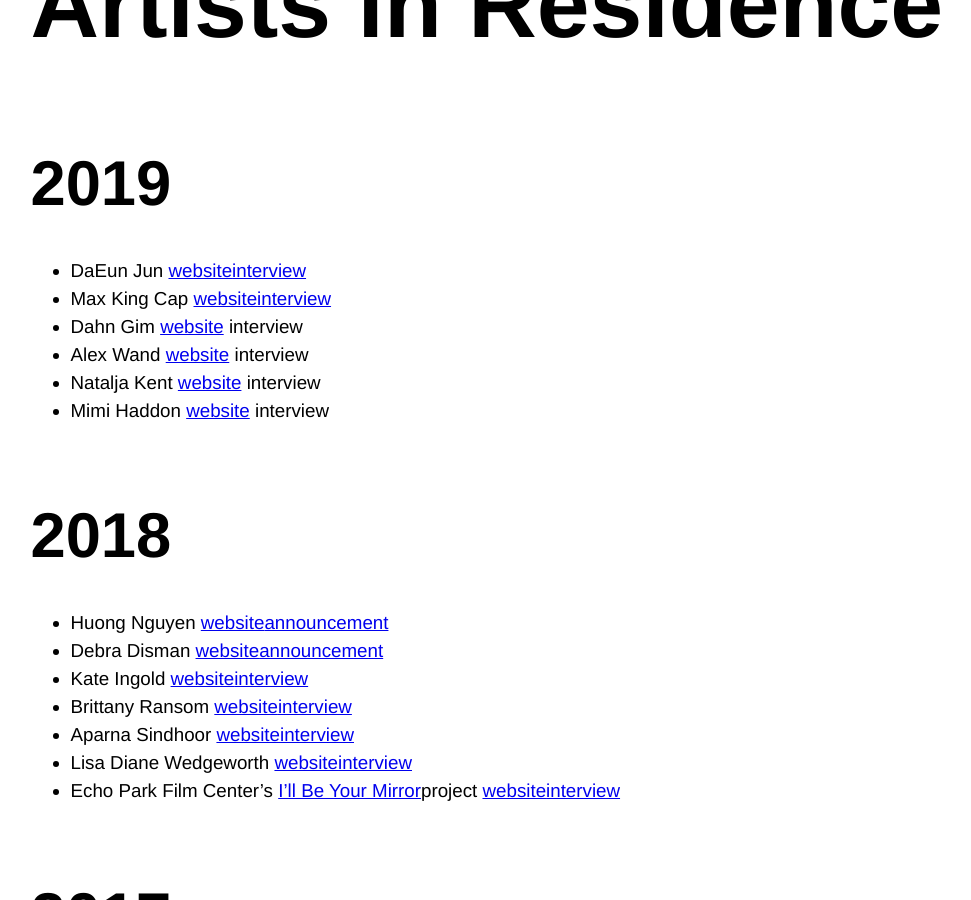
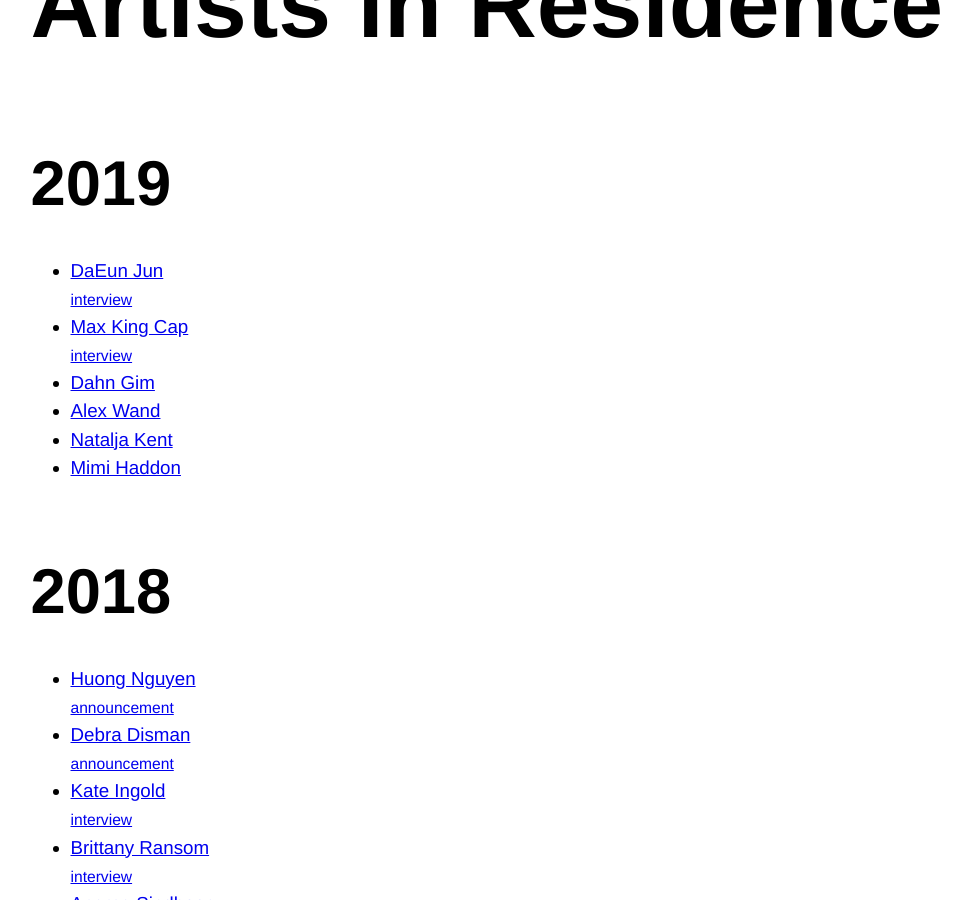
Before and after one commit to jimthoburn/artsamo, a Jekyll site: the page built from artists-camera-obscura-art-lab.md, in a window 1280 px wide and 900 px high, scrolled down 407 px. Shown: the whole window, without its empty margins (7-978 px from the left). Built offline with Jekyll 4.4.1, drawn with Linux system fonts in a browser that asks for light colours; some web fonts are replaced; some of the changed text lies outside the part shown.

Commit message:
Update artist pages

```diff
--- a/artists-camera-obscura-art-lab.md
+++ b/artists-camera-obscura-art-lab.md
@@ -6,45 +6,45 @@ title: Camera Obscura Art Lab, Artists in Residence
 
 ## 2019
 
-*   DaEun Jun [website](https://www.daeunjung.com/)[interview](https://www.santamonica.gov/blog/get-to-know-camera-obscura-art-lab-studio-resident-daeun-jung)
-*   Max King Cap [website](https://maxkingcap.com/home.html)[interview](https://www.santamonica.gov/blog/get-to-know-camera-obscura-art-lab-studio-resident-max-king-cap)
-*   Dahn Gim [website](http://cargocollective.com/dahngim/ABOUT) interview
-*   Alex Wand [website](http://www.alexwand.com/) interview
-*   Natalja Kent [website](http://www.nataljakent.com/) interview
-*   Mimi Haddon [website](https://mimihaddon.com/) interview
+*   [DaEun Jun](https://www.daeunjung.com/) <br /><small>[interview](https://www.santamonica.gov/blog/get-to-know-camera-obscura-art-lab-studio-resident-daeun-jung)</small>
+*   [Max King Cap](https://maxkingcap.com/home.html) <br /><small>[interview](https://www.santamonica.gov/blog/get-to-know-camera-obscura-art-lab-studio-resident-max-king-cap)</small>
+*   [Dahn Gim](http://cargocollective.com/dahngim/ABOUT)
+*   [Alex Wand](http://www.alexwand.com/)
+*   [Natalja Kent](http://www.nataljakent.com/)
+*   [Mimi Haddon](https://mimihaddon.com/)
 
 ## 2018
 
-*   Huong Nguyen [website](https://www.facebook.com/addictedtoshibori/)[announcement](https://www.santamonica.gov/press/2018/01/11/debra-disman-and-huong-nguyen-announced-as-next-studio-artists-in-residence-at-the-camera-obscura-art-lab)
-*   Debra Disman [website](http://debradisman.com)[announcement](https://www.santamonica.gov/press/2018/01/11/debra-disman-and-huong-nguyen-announced-as-next-studio-artists-in-residence-at-the-camera-obscura-art-lab)
-*   Kate Ingold [website](http://www.kateingold.com/FlatFile/)[interview](https://www.santamonica.gov/blog/q-a-with-artist-kate-ingold)
-*   Brittany Ransom [website](https://www.brittanyransom.com/)[interview](https://www.santamonica.gov/blog/artist-in-residence-brittany-ransom-creates-3d-objects-to-interrogate-socioecological-form-function)
-*   Aparna Sindhoor [website](http://www.navarasa.org/)[interview](https://www.santamonica.gov/blog/resident-artist-aparna-sindhoor-wants-you-to-fall-in-love-with-dance)
-*   Lisa Diane Wedgeworth [website](https://www.lisadianewedgeworth.com/)[interview](https://www.santamonica.gov/blog/artist-in-residence-lisa-diane-wedgeworth-champions-empowerment-and-creativity)
-*   Echo Park Film Center’s [I’ll Be Your Mirror](https://vimeo.com/314120172)project [website](http://www.echoparkfilmcenter.org/)[interview](https://www.santamonica.gov/blog/echo-park-film-center-celebrates-santa-monica-s-camera-obscura)
+*   [Huong Nguyen](https://www.facebook.com/addictedtoshibori/) <br /><small>[announcement](https://www.santamonica.gov/press/2018/01/11/debra-disman-and-huong-nguyen-announced-as-next-studio-artists-in-residence-at-the-camera-obscura-art-lab)</small>
+*   [Debra Disman](http://debradisman.com) <br /><small>[announcement](https://www.santamonica.gov/press/2018/01/11/debra-disman-and-huong-nguyen-announced-as-next-studio-artists-in-residence-at-the-camera-obscura-art-lab)</small>
+*   [Kate Ingold](http://www.kateingold.com/FlatFile/) <br /><small>[interview](https://www.santamonica.gov/blog/q-a-with-artist-kate-ingold)</small>
+*   [Brittany Ransom](https://www.brittanyransom.com/) <br /><small>[interview](https://www.santamonica.gov/blog/artist-in-residence-brittany-ransom-creates-3d-objects-to-interrogate-socioecological-form-function)</small>
+*   [Aparna Sindhoor](http://www.navarasa.org/) <br /><small>[interview](https://www.santamonica.gov/blog/resident-artist-aparna-sindhoor-wants-you-to-fall-in-love-with-dance)</small>
+*   [Lisa Diane Wedgeworth](https://www.lisadianewedgeworth.com/) <br /><small>[interview](https://www.santamonica.gov/blog/artist-in-residence-lisa-diane-wedgeworth-champions-empowerment-and-creativity)</small>
+*   Echo Park Film Center’s [I’ll Be Your Mirror](https://vimeo.com/314120172)project [website](http://www.echoparkfilmcenter.org/)<br /><small>[interview](https://www.santamonica.gov/blog/echo-park-film-center-celebrates-santa-monica-s-camera-obscura)</small>
 
 ## 2017
 
-*   Grace Hwang [website](https://cargocollective.com/gracejoannehwang)
-*   Tracy Bromwich [website](http://www.wonderwoven.com/contact)
-*   Shannon Freshwater [website](https://www.shannonfreshwater.com/)[interview](https://www.santamonica.gov/blog/get-to-know-shannon-freshwater)
-*   Frau Fiber’s Tailor Made project [website](https://fraufiber.wordpress.com/)[interview](https://www.santamonica.gov/blog/frau-fiber-brings-an-alternative-to-black-friday)
+*   [Grace Hwang](https://cargocollective.com/gracejoannehwang)
+*   [Tracy Bromwich](http://www.wonderwoven.com/contact)
+*   [Shannon Freshwater](https://www.shannonfreshwater.com/) <br /><small>[interview](https://www.santamonica.gov/blog/get-to-know-shannon-freshwater)</small>
+*   Frau Fiber’s Tailor Made project [website](https://fraufiber.wordpress.com/)<br /><small>[interview](https://www.santamonica.gov/blog/frau-fiber-brings-an-alternative-to-black-friday)</small>
 
 ## 2016
 
 *   Patricia Mitchell
-*   Francisco Valdez [website](https://www.artslant.com/la/artists/show/464468-frank-valdez?tab%3DARTWORKS)
-*   Zeal Harris [website](http://www.zealsart.com/)
+*   [Francisco Valdez](https://www.artslant.com/la/artists/show/464468-frank-valdez?tab%3DARTWORKS)
+*   [Zeal Harris](http://www.zealsart.com/)
 
 ## 2015
 
-*   Zeina Baltagi [web](https://www.zeinabaltagi.com/)
-*   Miles Lewis [web](http://www.mileslewisstudio.com/)
-*   Alexis Macnab [web](http://alexismacnab.com/)
-*   Richard Hutman [web](http://www.richardhutman.com/)
-*   Leslie Robinson [web](https://www.flapperfemme.com/)
-*   Christine Suarez [web](http://www.suarezdance.org/)
+*   [Zeina Baltagi](https://www.zeinabaltagi.com/)
+*   [Miles Lewis](http://www.mileslewisstudio.com/)
+*   [Alexis Macnab](http://alexismacnab.com/)
+*   [Richard Hutman](http://www.richardhutman.com/)
+*   [Leslie Robinson](https://www.flapperfemme.com/)
+*   [Christine Suarez](http://www.suarezdance.org/)
 
 ## 2014
 
-*   Luke Haynes [web](http://www.lukehaynes.com/)
+*   [Luke Haynes](http://www.lukehaynes.com/)
```
Also changed, not shown: artists-annenberg-community-beach-house.md (+22 -23 lines).
